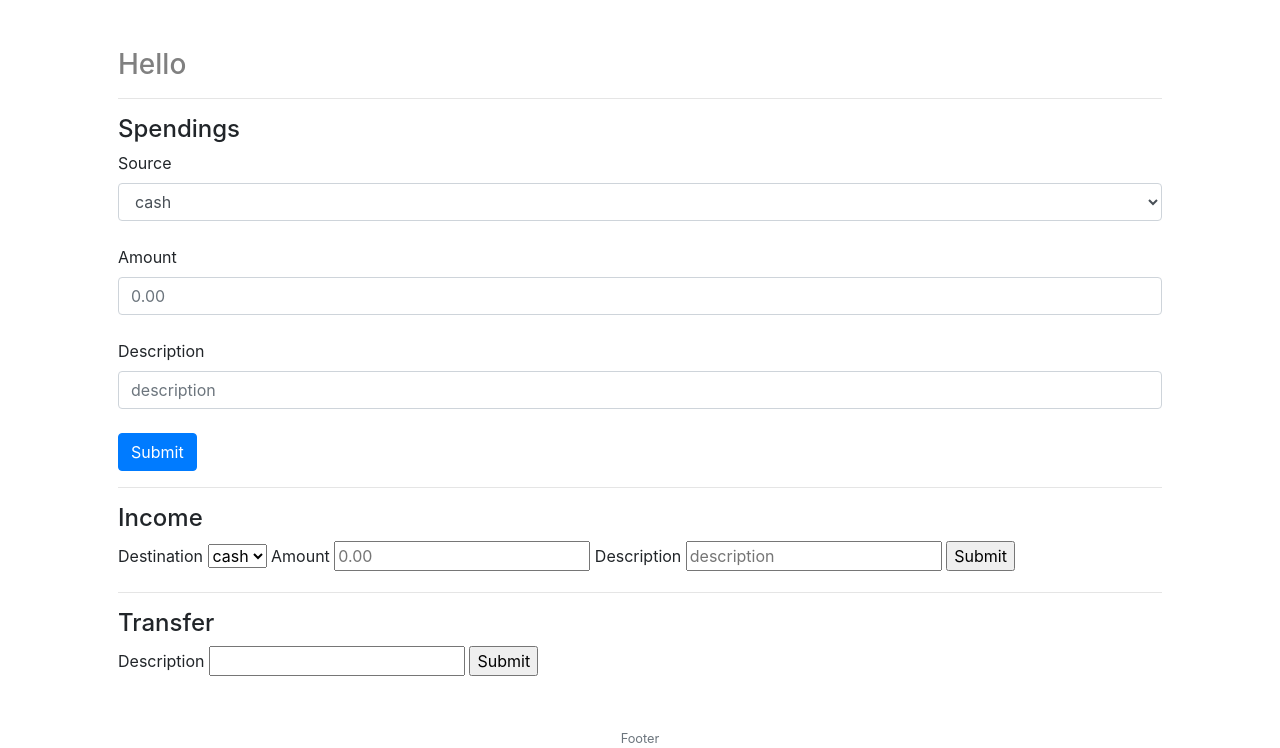
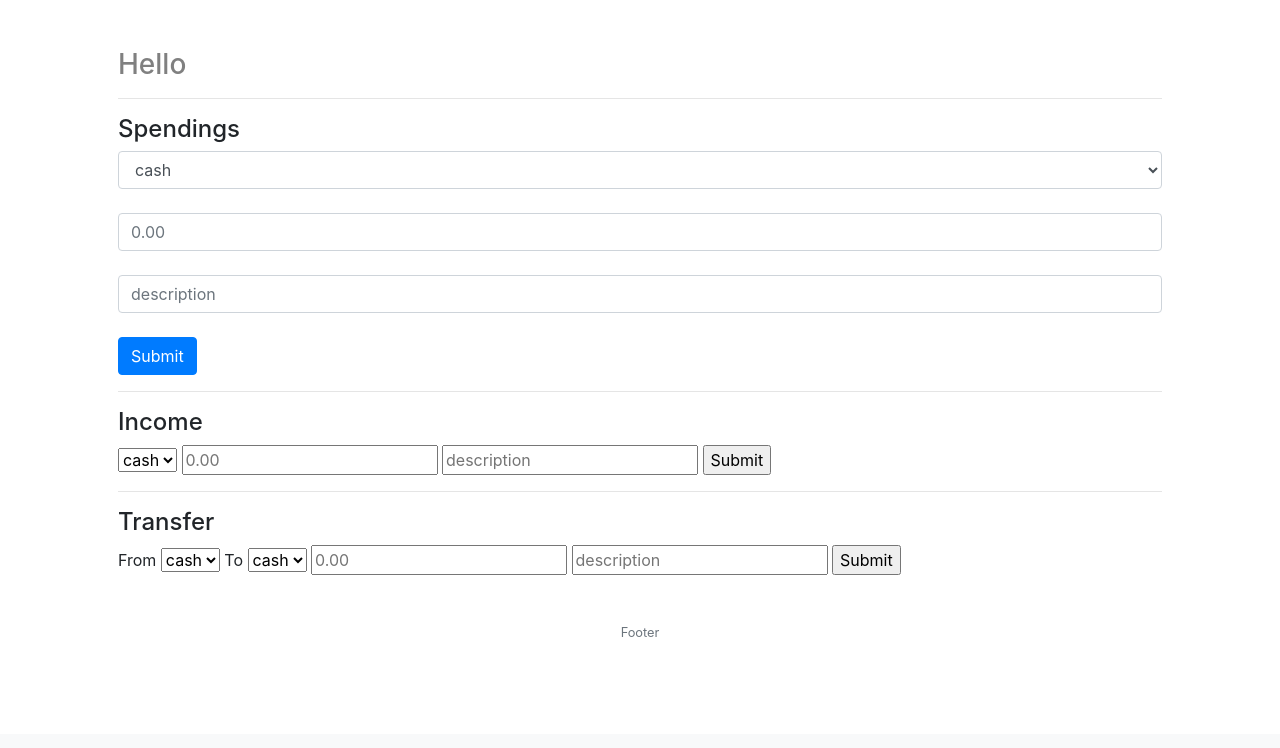
Before and after one commit to kftlfd/trkfin, a Flask app: page /home in a window 1280 px wide. Shown: the part 66-814 px from the top of the page. After the commit the page ends 703 px from the top, so only its background shows below. Run offline with Flask 2, Linux system fonts and the light colour scheme; the visitor is signed in with stand-in values (Sample User, id 1); data comes from the database, SQL or seed files in the repository.

Commit message:
working on forms

```diff
--- a/trkfin/forms.py
+++ b/trkfin/forms.py
@@ -14,68 +14,80 @@ tdSources = {
 class LoginForm(FlaskForm):
 
     username = StringField('Username', validators=[DataRequired()])
+
     email = StringField('E-Mail', validators=[Optional()])
+
     password = PasswordField('Password', validators=[DataRequired()])
+
     remember_me = BooleanField('Remember Me')
+
     submit = SubmitField('Sign In')
 
 
 class RegistrationForm(FlaskForm):
 
     username = StringField('Username', validators=[DataRequired()])
+
     email = StringField('E-Mail', validators=[Optional()])
+
     password = PasswordField('Password', validators=[DataRequired()])
+
     confirm = PasswordField('Repeat password', validators=[DataRequired(), EqualTo('password', message="must match")])
+
     submit = SubmitField('Sign Up')
 
     def validate_username(self, username):
         user = Users.query.filter_by(username=username.data).first()
         if user is not None:
-            raise ValidationError('Please use a different username.')
+            raise ValidationError('Username is not available.')
 
 
 class FormSpending(FlaskForm):
 
-    ts = ""
-    action = "spending"
+    sp_ts = "timestamp"
 
     srcs = []
     for key, value in tdSources.items():
         srcs.append(key)
-    source_sp = SelectField("Source", validators=[DataRequired()], choices=srcs)
+    sp_source = SelectField("Source", validators=[DataRequired()], choices=srcs)
 
-    amount_sp = DecimalField('Amount', validators=[DataRequired()], widget=NumberInput(min=0.0, step=0.01), render_kw={'placeholder': '0.00'})
+    sp_amount = DecimalField('Amount', validators=[DataRequired()], widget=NumberInput(min=0.0, step=0.01), render_kw={'placeholder': '0.00'})
 
-    description_sp = StringField('Description', validators=[Optional()], render_kw={'placeholder': 'description'})
+    sp_description = StringField('Description', validators=[Optional()], render_kw={'placeholder': 'description'})
 
-    submit_sp = SubmitField('Submit', id='submit-spending')
-
-    def __repr__(self):
-        return f'<SP | {self.ts} | {self.action} | {self.source_sp} | {self.amount_sp} | {self.description_sp}>'
+    sp_submit = SubmitField('Submit') #, id='submit-spending'
 
 
 class FormIncome(FlaskForm):
 
-    ts = ""
-    action = "income"
+    inc_ts = "timestamp"
 
     srcs = []
     for key, value in tdSources.items():
         srcs.append(key)
-    destination_inc = SelectField("Destination", validators=[DataRequired()], choices=srcs)
+    inc_destination = SelectField("Destination", validators=[DataRequired()], choices=srcs)
 
-    amount_inc = DecimalField('Amount', validators=[DataRequired()], widget=NumberInput(min=0.0, step=0.01), render_kw={'placeholder': '0.00'})
+    inc_amount = DecimalField('Amount', validators=[DataRequired()], widget=NumberInput(min=0.0, step=0.01), render_kw={'placeholder': '0.00'})
 
-    description_inc = StringField('Description', validators=[Optional()], id="descr_inc", render_kw={'placeholder': 'description'})
+    inc_description = StringField('Description', validators=[Optional()], render_kw={'placeholder': 'description'})
 
-    submit_inc = SubmitField('Submit', id='submit-income')
+    inc_submit = SubmitField('Submit') #, id='submit-income'
 
 
 class FormTransfer(FlaskForm):
 
-    ts = ""
-    action = "transfer"
-    # from
-    # to
-    description = StringField('Description', validators=[Optional()], id="descr_tr")
-    submit = SubmitField('Submit')
+    tr_ts = "timestamp"
+
+    srcs = []
+    for key, value in tdSources.items():
+        srcs.append(key)
+
+    tr_source = SelectField("From", validators=[DataRequired()], choices=srcs)
+
+    tr_destination = SelectField("To", validators=[DataRequired()], choices=srcs)
+
+    tr_amount = DecimalField('Amount', validators=[DataRequired()], widget=NumberInput(min=0.0, step=0.01), render_kw={'placeholder': '0.00'})
+
+    tr_description = StringField('Description', validators=[Optional()], render_kw={'placeholder': 'description'})
+
+    tr_submit = SubmitField('Submit')
--- a/trkfin/routes.py
+++ b/trkfin/routes.py
@@ -36,12 +36,12 @@ def home():
     forms = {"sp": f_sp, "inc": f_inc, "tr": f_tr}
 
     # received spendings form
-    if f_sp.submit_sp.data and f_sp.validate():
-        tdSources[f_sp.source_sp.data] += f_sp.amount_sp.data
+    if f_sp.sp_submit.data and f_sp.validate():
+        tdSources[f_sp.sp_source.data] += f_sp.sp_amount.data
 
     # received income form
-    if f_inc.submit_inc.data and f_inc.validate():
-        tdSources[f_inc.destination_inc.data] += f_inc.amount_inc.data
+    if f_inc.inc_submit.data and f_inc.validate():
+        tdSources[f_inc.inc_destination.data] += f_inc.inc_amount.data
 
     # received transer form
 
--- a/trkfin/templates/index.html
+++ b/trkfin/templates/index.html
@@ -12,29 +12,26 @@
 
   <hr>
   <h4>Spendings</h4>
-  <div>
+  <div class='form-group-row'>
     <form name="spending" id="f_spend" action="" method="POST">
       {{ forms.sp.hidden_tag() }}
 
-      {{ forms.sp.source_sp.label(class_="form-label") }}
-      {{ forms.sp.source_sp(class_="form-control") }}
-      {% for error in forms.sp.source_sp.errors %}
+      {{ forms.sp.sp_source(class_="form-control") }}
+      {% for error in forms.sp.sp_source.errors %}
         <span style="color: red;">[{{ error }}]</span>
       {% endfor %}<br>
 
-      {{ forms.sp.amount_sp.label(class_="form-label") }}
-      {{ forms.sp.amount_sp(class_="form-control") }}
-      {% for error in forms.sp.amount_sp.errors %}
+      {{ forms.sp.sp_amount(class_="form-control") }}
+      {% for error in forms.sp.sp_amount.errors %}
         <span style="color: red;">[{{ error }}]</span>
       {% endfor %}<br>
 
-      {{ forms.sp.description_sp.label(class_="form-label") }}
-      {{ forms.sp.description_sp(class_="form-control") }}
-      {% for error in forms.sp.description_sp.errors %}
+      {{ forms.sp.sp_description(class_="form-control") }}
+      {% for error in forms.sp.sp_description.errors %}
         <span style="color: red;">[{{ error }}]</span>
       {% endfor %}<br>
 
-      {{ forms.sp.submit_sp(class_="btn btn-primary") }}
+      {{ forms.sp.sp_submit(class_="btn btn-primary") }}
     </form>
   </div>
 
@@ -44,16 +41,13 @@
     <form name="income" id="f_income" action="" method="POST">
       {{ forms.sp.hidden_tag() }}
 
-      {{ forms.inc.destination_inc.label() }}
-      {{ forms.inc.destination_inc() }}
+      {{ forms.inc.inc_destination() }}
 
-      {{ forms.inc.amount_inc.label() }}
-      {{ forms.inc.amount_inc() }}
+      {{ forms.inc.inc_amount() }}
 
-      {{ forms.inc.description_inc.label() }}
-      {{ forms.inc.description_inc() }}
+      {{ forms.inc.inc_description() }}
 
-      {{ forms.inc.submit_inc() }}
+      {{ forms.inc.inc_submit() }}
     </form>
   </div>
 
@@ -61,9 +55,17 @@
   <h4>Transfer</h4>
   <div>
     <form name="transfer" action="" method="POST">
-      {{ forms.tr.description.label() }}
-      {{ forms.tr.description() }}
-      {{ forms.tr.submit() }}
+      {{ forms.sp.hidden_tag() }}
+
+      From {{ forms.tr.tr_source() }}
+
+      To {{ forms.tr.tr_destination() }}
+
+      {{ forms.tr.tr_amount() }}
+
+      {{ forms.tr.tr_description() }}
+
+      {{ forms.tr.tr_submit() }}
     </form>
   </div>
 
```
